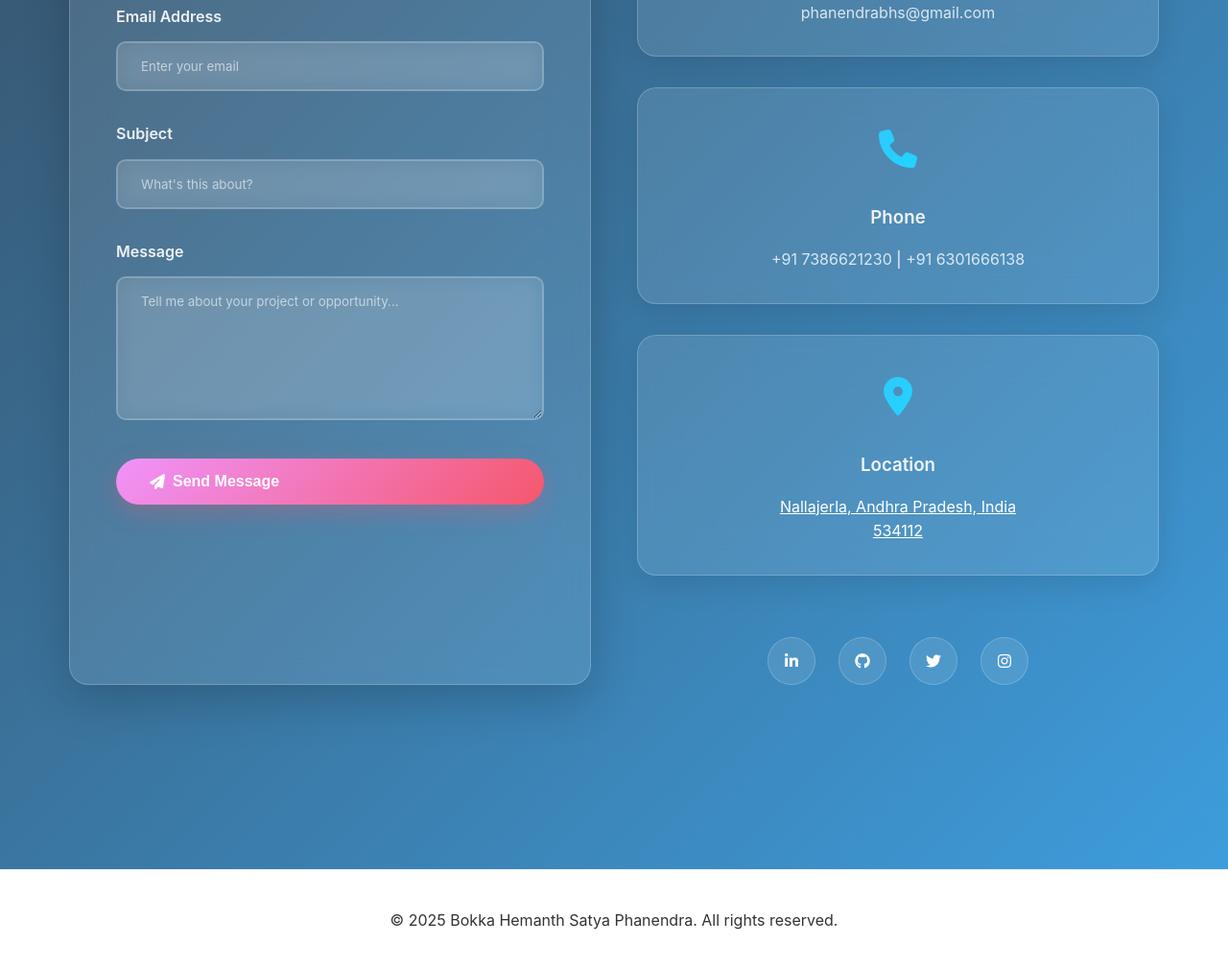
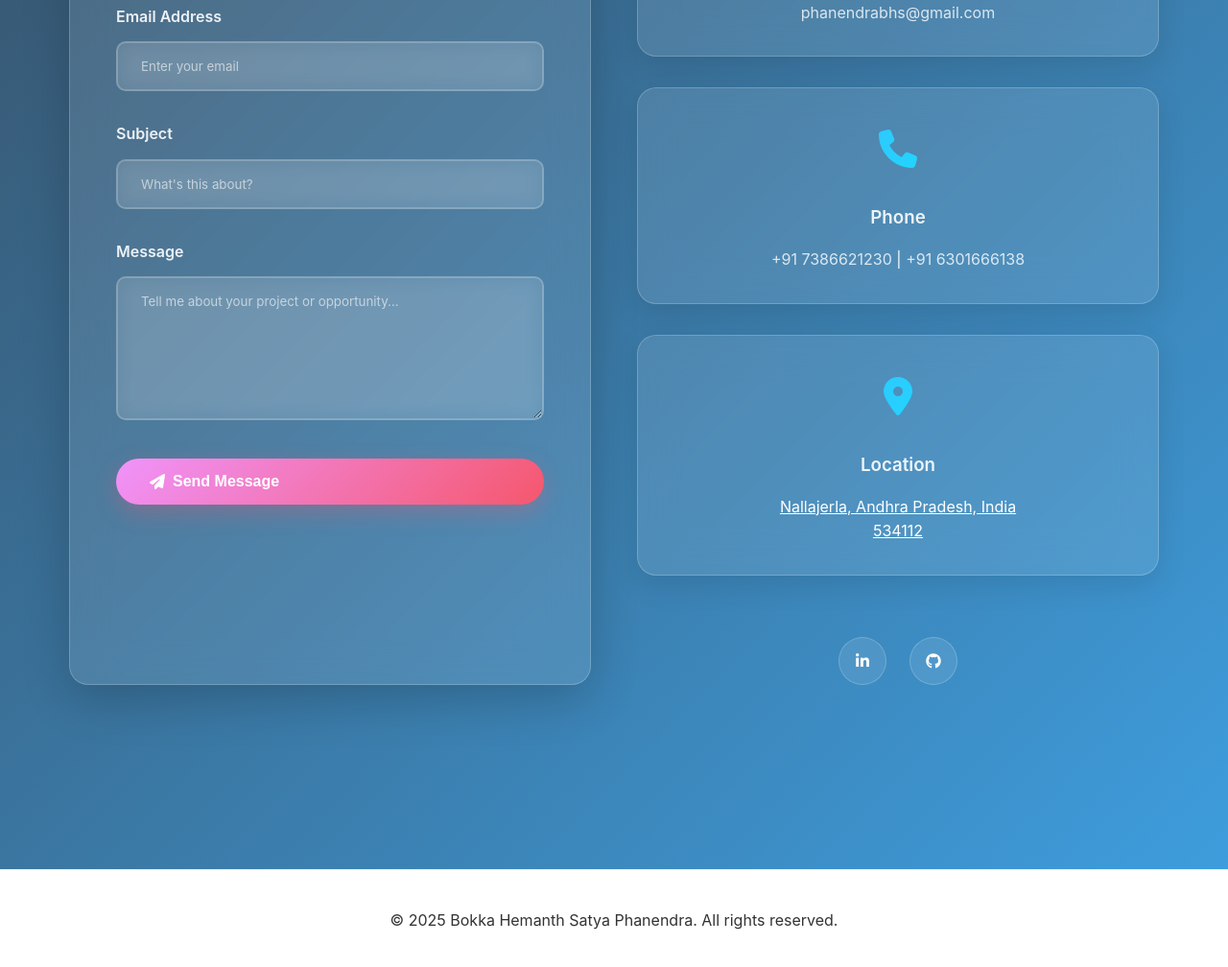
Before and after one commit to bhsphanendra/Hemanth_Digital_Portfolio, a plain HTML site: page index.html in a window 1280 px wide. Shown: the part 5548-6556 px from the top of the page at 96% size. Drawn offline with Linux system fonts and the light colour scheme.

Commit message:
Update index.html

```diff
--- a/index.html
+++ b/index.html
@@ -449,11 +449,7 @@
                         <a href="https://github.com/bhsphanendra" class="social-link" title="GitHub">
                             <i class="fab fa-github"></i>
                         </a>
-                        <a href="https://x.com/phanendrabhs" class="social-link" title="Twitter">
-                            <i class="fab fa-twitter"></i>
-                        </a>
-                        <a href="https://www.instagram.com/aytas_7029/?next=%2F" class="social-link" title="Instagram">
-                            <i class="fab fa-instagram"></i>
+
                         </a>
                     </div>
                 </div>
```
